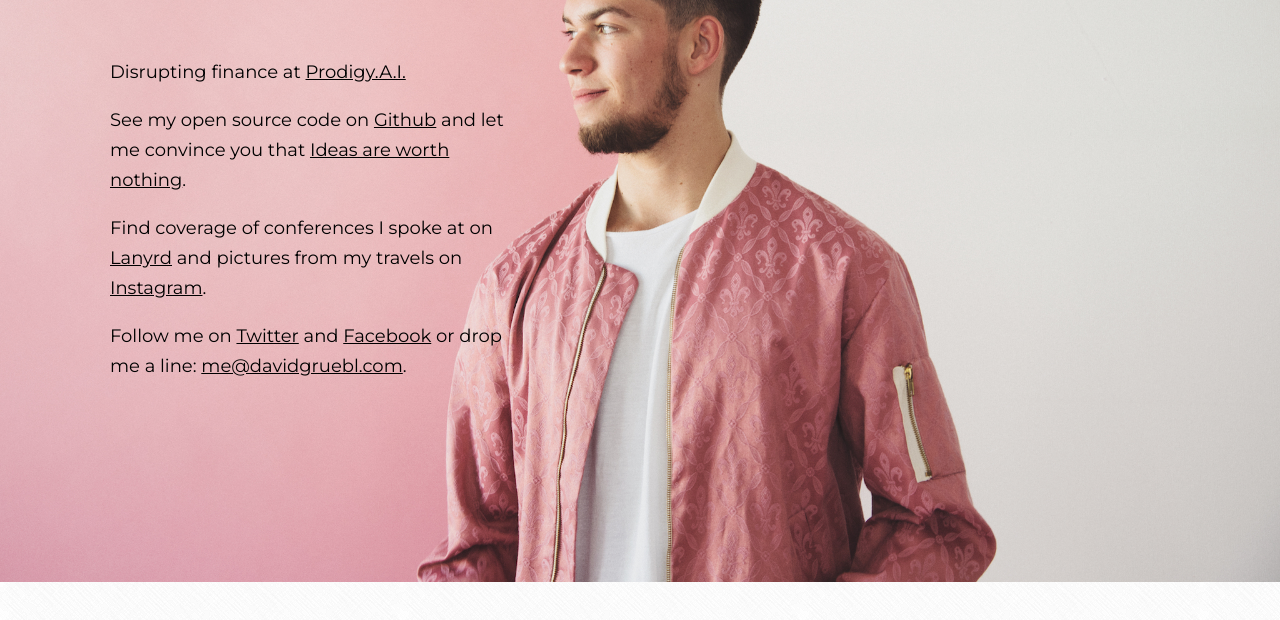
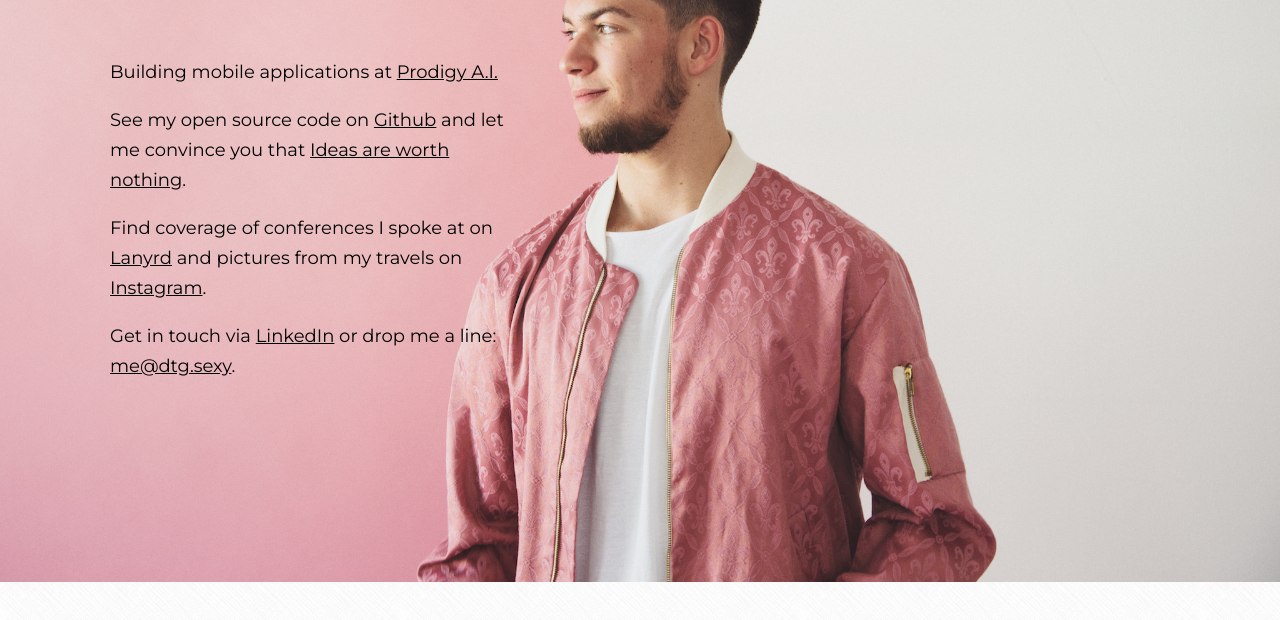
Before and after one commit to davidgruebl/website, a website: page index.html in a window 1280 px wide. Shown: the part 218-838 px from the top of the page. Drawn offline with nearby package versions, Linux system fonts and the light colour scheme.

Commit message:
feat: update copy

```diff
--- a/index.html
+++ b/index.html
@@ -61,10 +61,10 @@
         <h2>JavaScript engineer</h2>
         <img id="picture" src="img/DavidThomasZoom.jpg" alt="Image of David Thomas Grübl"/>
         <div id="content">
-          <p>Disrupting finance at <a target="_blank" href="https://prodigyai.com/">Prodigy.A.I.</a></p>
+          <p>Building mobile applications at <a target="_blank" href="https://prodigyai.com/">Prodigy A.I.</a></p>
           <p>See my open source code on <a target="_blank" href="https://github.com/davidgruebl">Github</a> and let me convince you that <a target="_blank" href="https://www.qualitance.com/blog/qualitalks-3-ideas-are-worth-nothing">Ideas are worth nothing</a>.</p>
           <p>Find coverage of conferences I spoke at on <a target="_blank" href="http://lanyrd.com/profile/dtg">Lanyrd</a> and pictures from my travels on <a target="_blank" href="https://www.instagram.com/davidgruebl">Instagram</a>.</p>
-          <p>Follow me on <a target="_blank" href="https://twitter.com/davidgruebl">Twitter</a> and <a target="_blank" href="https://facebook.com/davidthomasgruebl">Facebook</a> or drop me a line: <a href="mailto:me@davidgruebl.com">me@davidgruebl.com</a>.</p>
+          <p>Get in touch via <a target="_blank" href="https://www.linkedin.com/in/davidgruebl/">LinkedIn</a> or drop me a line: <a href="mailto:me@dtg.sexy">me@dtg.sexy</a>.</p>
         </div>
       </div>
     </div>
```
